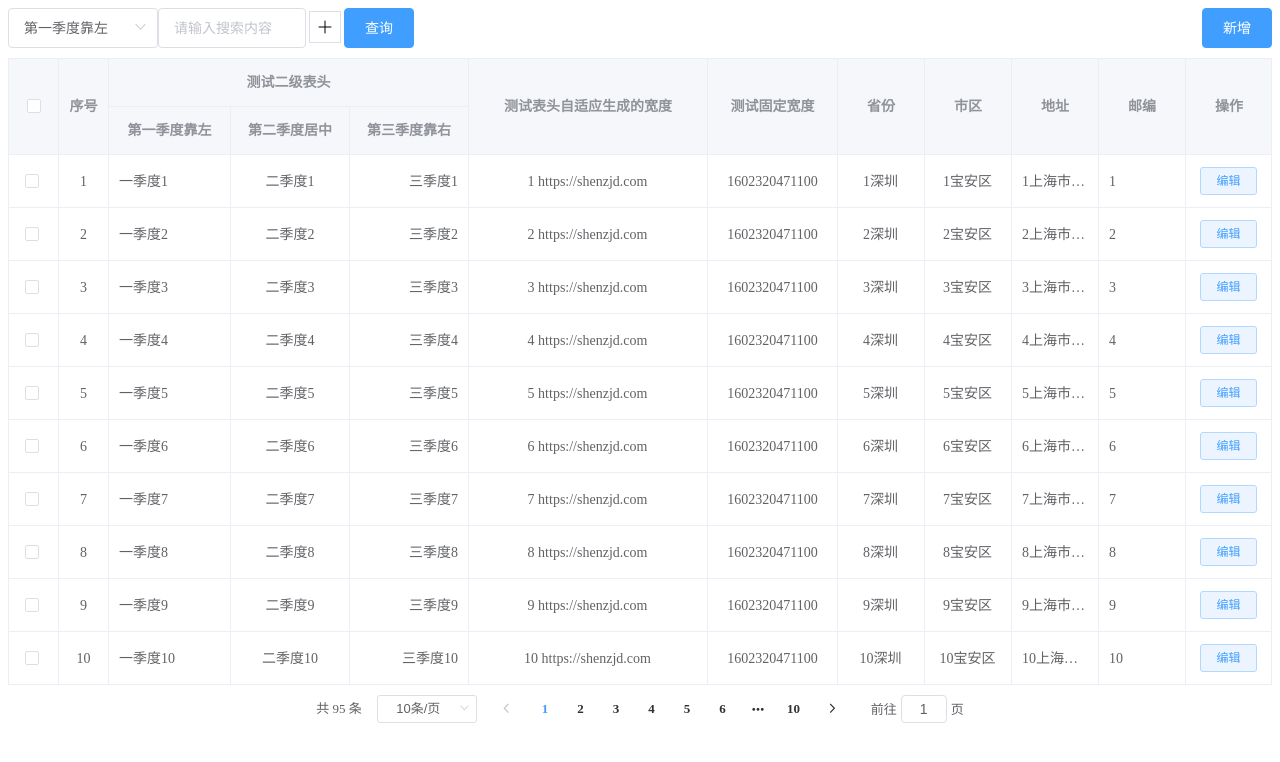
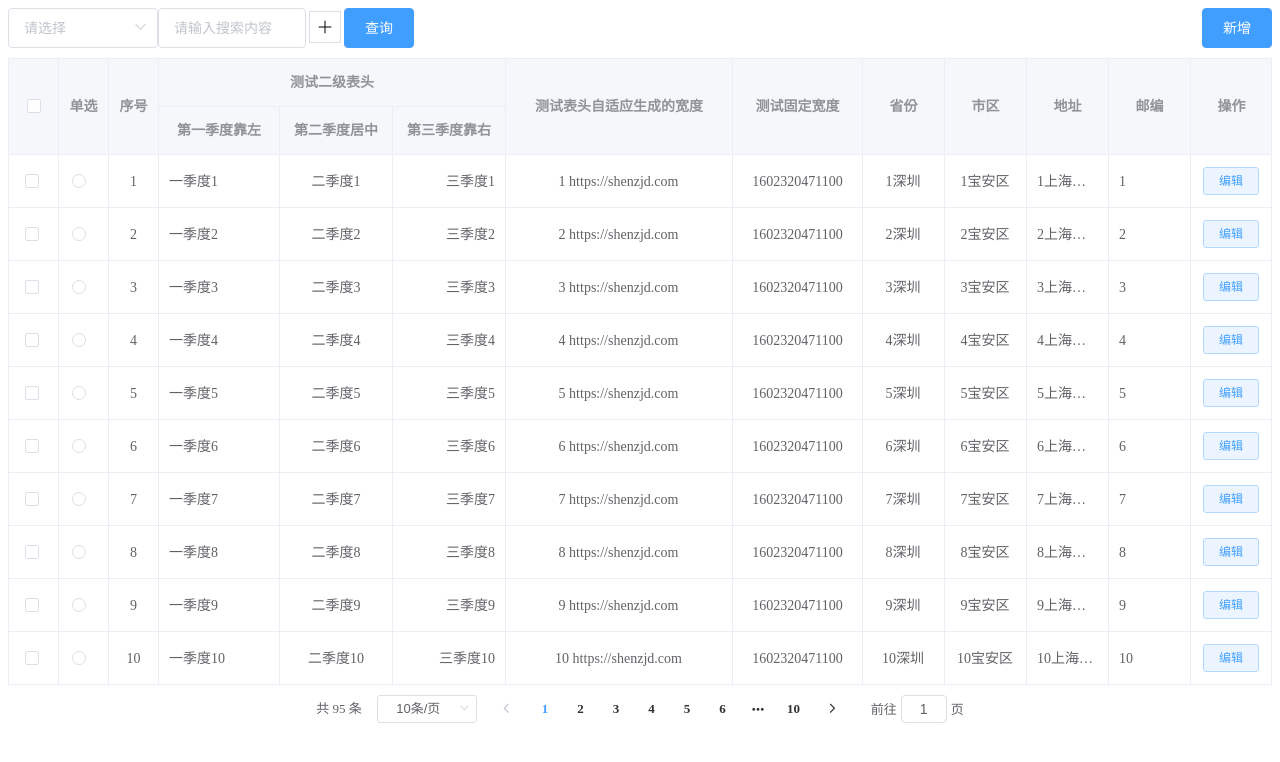
Before and after one commit to wu529778790/el-table-admin-page, a Vue app: page / in a window 1280 px wide. Shown: the top 762 px of the page. Built offline with nearby package versions, Linux system fonts and the light colour scheme.

Commit message:
增加单选

```diff
--- a/examples/App.vue
+++ b/examples/App.vue
@@ -8,6 +8,7 @@
       @searchList="getPage"
       @size-change="sizeChange"
       @current-change="currentChange"
+      highlight-current-row
     >
       <template slot="searchLeft" slot-scope="{ entitys, index }">
         <el-input
@@ -36,6 +37,9 @@ export default {
       columns: [
         {
           type: "selection", // 多选框
+        },
+        {
+          type: "radio", // 单选框
         },
         {
           type: "index", // 序号列
--- a/packages/el-table-admin-page/src/el-table-admin-page.vue
+++ b/packages/el-table-admin-page/src/el-table-admin-page.vue
@@ -68,6 +68,7 @@
       v-bind="$attrs"
       :data="tableData"
       header-align="right"
+      @row-click="rowClick"
     >
       <template v-for="column in columns">
         <el-table-column
@@ -78,6 +79,18 @@
           :width="column.width || 50"
         />
         <el-table-column
+          v-if="['radio'].includes(column.type)"
+          v-bind="column"
+          :label="column.label || '单选'"
+          :key="column.prop"
+          :align="column.align || 'center'"
+          :width="column.width || 50"
+        >
+          <template slot-scope="{ row }">
+            <el-radio v-model="radioRow" :label="row">{{ "" }}</el-radio>
+          </template>
+        </el-table-column>
+        <el-table-column
           v-if="['index'].includes(column.type)"
           v-bind="column"
           :key="column.prop"
@@ -87,7 +100,7 @@
           :index="(index) => index + (currentPage - 1) * pageSize + 1"
         />
         <el-table-column
-          v-if="!['selection', 'index'].includes(column.type)"
+          v-if="!['selection', 'radio', 'index'].includes(column.type)"
           v-bind="column"
           :key="column.prop"
           :header-align="column.headerAlign || 'center'"
@@ -134,6 +147,7 @@ import {
   Option,
   Message,
   Input,
+  Radio,
 } from "element-ui";
 import "element-ui/lib/theme-chalk/index.css";
 import CollapseTransition from "element-ui/lib/transitions/collapse-transition";
@@ -144,6 +158,7 @@ Vue.use(Pagination);
 Vue.use(Select);
 Vue.use(Option);
 Vue.use(Input);
+Vue.use(Radio);
 Vue.component(CollapseTransition.name, CollapseTransition);
 Vue.prototype.$message = Message;
 
@@ -153,13 +168,13 @@ export default {
   props: {
     columns: {
       type: Array,
-      default: function () {
+      default: function() {
         return [];
       },
     },
     tableData: {
       type: Array,
-      default: function () {
+      default: function() {
         return [];
       },
     },
@@ -189,6 +204,7 @@ export default {
       ],
       // 加这个show是为了解决手动修改当前页码，数据改变，dom不生效的问题(也可以加key重新渲染)
       paginationShow: true,
+      radioRow: "",
     };
   },
   computed: {
@@ -333,6 +349,10 @@ export default {
         }
       });
     },
+    // 行的点击
+    rowClick(row) {
+      this.radioRow = row;
+    },
   },
 };
 </script>
```
Also changed, not shown: 1 other file (tests, documents, lock files or other folders).
